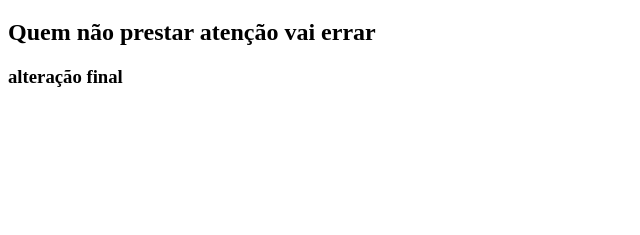
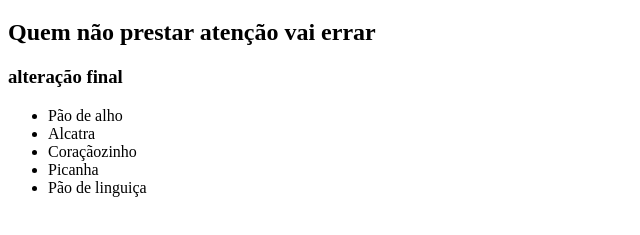
Before and after one commit to JoaoVitorAzevedo-etc/aula-git, a plain HTML site: page index.html in a window 1280 px wide. Shown: the part 61-296 px from the top of the page, without its empty margins (0-640 px from the left). Drawn offline with Linux system fonts and the light colour scheme.

Commit message:
commit 4 14-04

```diff
--- a/index.html
+++ b/index.html
@@ -9,5 +9,12 @@
     <h1>Menor Site do Mundo</h1>
     <h2>Quem não prestar atenção vai errar</h2>
     <h3>alteração final</h3>
+    <ul>
+        <li>Pão de alho</li>
+        <li>Alcatra</li>
+        <li>Coraçãozinho</li>
+        <li>Picanha</li>
+        <li>Pão de linguiça</li>
+    </ul>
 </body>
 </html>
```
